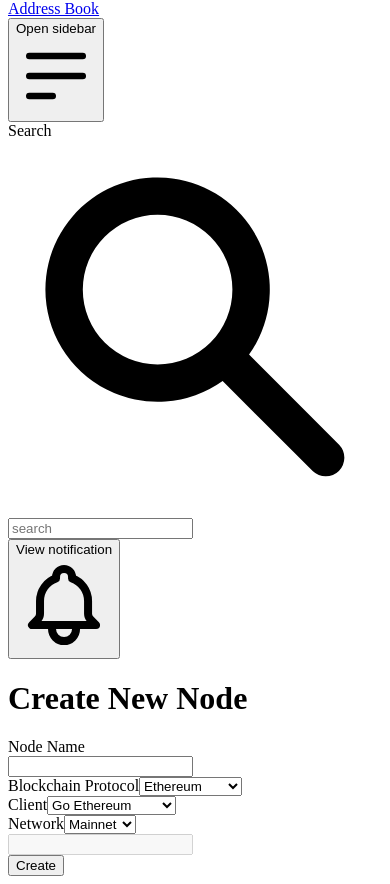
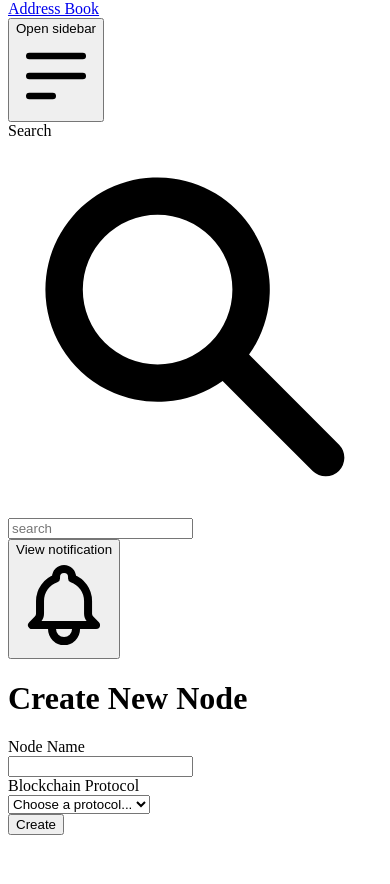
Before and after one commit to kotalco/community-dashboard, a Next.js app: page /createnode in a window 390 px wide. Shown: the part 4156-5040 px from the top of the page. After the commit the page ends 4999 px from the top, so only its background shows below. Built offline with nearby package versions, Linux system fonts and the light colour scheme.

Commit message:
CreateNode: Fix node name error

```diff
--- a/components/molecules/Select/Select.tsx
+++ b/components/molecules/Select/Select.tsx
@@ -1,20 +1,23 @@
 import React from 'react'
 
 import InputLabel from '@components/atoms/InputLabel/InputLabel'
+import ExclamationCircleIcon from '@components/Icons/ExclamationCircleIcon/ExclamationCircleIcon'
 import { SelectOption } from '@interfaces/SelectOption'
 
 interface Props {
   options: SelectOption[]
   name: string
+  onChange: (e: React.ChangeEvent<HTMLSelectElement>) => void
+  onBlur: (e: React.FocusEvent<HTMLSelectElement>) => void
   label: string
   rounded?: string
-  defaultValue?: string
-  onChange?: (e: React.ChangeEvent<HTMLSelectElement>) => void
+  error?: string
 }
 
 const Select = React.forwardRef<HTMLSelectElement, Props>(
-  ({ options, name, label, onChange, defaultValue, rounded }, ref) => {
+  ({ options, name, label, rounded, error, onChange, onBlur }, ref) => {
     return (
+      <>
         <div className="mt-4 max-w-xs">
           <InputLabel
             htmlFor={name}
@@ -22,23 +25,36 @@ const Select = React.forwardRef<HTMLSelectElement, Props>(
           >
             {label}
           </InputLabel>
+          <div className="relative">
             <select
-          defaultValue={defaultValue}
               id={name}
               name={name}
+              onChange={onChange}
+              onBlur={onBlur}
               ref={ref}
-          onChange={onChange}
               className={`mt-1 block w-full pl-3 pr-10 py-2 text-base border-gray-300 focus:outline-none focus:ring-indigo-500 focus:border-indigo-500 sm:text-sm ${
                 rounded ? rounded : 'rounded-md '
               }`}
             >
-          {options.map((option, i) => (
-            <option key={i} value={option.value}>
-              {option.label}
+              {options.map(({ value, label }, i) => (
+                <option key={i} value={value}>
+                  {label}
                 </option>
               ))}
             </select>
+            {error && (
+              <div className="absolute inset-y-0 right-6 pr-3 flex items-center pointer-events-none">
+                <ExclamationCircleIcon />
               </div>
+            )}
+          </div>
+        </div>
+        {error && (
+          <p className="mt-2 text-sm text-red-600" id="email-error">
+            {error}
+          </p>
+        )}
+      </>
     )
   }
 )
--- a/components/molecules/TextInput/TextInput.tsx
+++ b/components/molecules/TextInput/TextInput.tsx
@@ -11,8 +11,8 @@ interface Props {
   disabled?: boolean
   rounded?: string
   error?: string
-  onBlur?: (e: React.FocusEvent<HTMLInputElement>) => void
-  onChange?: (e: React.ChangeEvent<HTMLInputElement>) => void
+  onBlur: (e: React.FocusEvent<HTMLInputElement>) => void
+  onChange: (e: React.ChangeEvent<HTMLInputElement>) => void
 }
 
 const TextInput = React.forwardRef<HTMLInputElement, Props>(
@@ -25,6 +25,7 @@ const TextInput = React.forwardRef<HTMLInputElement, Props>(
       disabled = false,
       placeholder = '',
       onBlur,
+      onChange,
       error,
     },
     ref
@@ -41,6 +42,7 @@ const TextInput = React.forwardRef<HTMLInputElement, Props>(
         )}
         <div className="relative max-w-xs">
           <input
+            onChange={onChange}
             onBlur={onBlur}
             placeholder={placeholder}
             ref={ref}
--- a/components/organisms/CreateNodeForm/CreateNodeForm.tsx
+++ b/components/organisms/CreateNodeForm/CreateNodeForm.tsx
@@ -1,51 +1,131 @@
-import React from 'react'
+import React, { useState } from 'react'
 import { useForm } from 'react-hook-form'
+import { useRouter } from 'next/router'
 
 import TextInput from '@components/molecules/TextInput/TextInput'
 import Select from '@components/molecules/Select/Select'
-import { protocolSelectOptions } from '@data/data'
+import Button from '@components/atoms/Button/Button'
+import {
+  protocolSelectOptions,
+  ethereumNodeClientsOptions,
+  ethereumNodeNetworkOptions,
+} from '@data/data'
 import { Protocol } from '@enums/Protocol'
-import CreateEthereumNodeForm from '../CreateEthereumNodeForm/CreateEthereumNodeForm'
+import { createNode } from '@utils/requests'
 
 export type FormData = {
   name: string
   protocol: string
-}
-
-const defaultValues = {
-  protocol: Protocol.ethereum,
+  client: string
+  selectNetwork: string
+  textNetwork: string
 }
 
 const CreateNodeForm: React.FC = () => {
-  const { register, watch, formState } = useForm<FormData>({
-    mode: 'onTouched',
-    defaultValues,
-  })
-  const [protocol, name] = watch(['protocol', 'name'])
+  const [submitError, setSubmitError] = useState('')
+  const router = useRouter()
+  const {
+    register,
+    watch,
+    formState: { errors, isSubmitted, isValid, isSubmitting },
+    handleSubmit,
+  } = useForm<FormData>()
+  const [protocol, selectNetwork] = watch(['protocol', 'selectNetwork'])
+
+  const onSubmit = async ({
+    name,
+    protocol,
+    client,
+    selectNetwork,
+    textNetwork,
+  }: FormData) => {
+    const network = selectNetwork === 'other' ? textNetwork : selectNetwork
+
+    const body = { name, client, network }
+
+    try {
+      setSubmitError('')
+      const node = await createNode(protocol, body)
+      localStorage.setItem('node', JSON.stringify(node))
+      router.push('/')
+    } catch (e) {
+      setSubmitError(e.response.data.error)
+    }
+  }
 
   return (
     <form>
-      <div className="px-4 pt-6 sm:px-6">
+      <div className="px-4 py-5 sm:p-6">
         {/* Node Name */}
         <TextInput
-          {...register('name', { required: 'Please provide a node name.' })}
+          {...register('name', { required: 'Please provide a node name' })}
           label="Node Name"
-          error={formState.errors.name?.message}
+          error={errors.name?.message}
         />
 
         {/* Blockchain Protocol */}
         <Select
           label="Blockchain Protocol"
-          options={protocolSelectOptions}
-          {...register('protocol')}
+          error={errors.protocol?.message}
+          options={[
+            { label: 'Choose a protocol...', value: '' },
+            ...protocolSelectOptions,
+          ]}
+          {...register('protocol', { required: 'Please choose a protocol' })}
         />
+
+        {/* Ask for CLIENT and NETWORK in case of PROTOCOL is ETHEREUM */}
+        {protocol === Protocol.ethereum && (
+          <>
+            {/* Client */}
+            <Select
+              label="Client"
+              error={errors.client?.message}
+              options={[
+                { label: 'Choose a client...', value: '' },
+                ...ethereumNodeClientsOptions,
+              ]}
+              {...register('client', { required: 'Please choose a protocol' })}
+            />
+            {/* Network */}
+            <Select
+              label="Network"
+              rounded={
+                selectNetwork === 'other' ? 'rounded-none rounded-t-md' : ''
+              }
+              options={[
+                { label: 'Choose a network...', value: '' },
+                ...ethereumNodeNetworkOptions,
+                { label: 'Other', value: 'other' },
+              ]}
+              {...register('selectNetwork')}
+            />
+            {selectNetwork === 'other' && (
+              <TextInput
+                placeholder="Network Name"
+                rounded="rounded-none rounded-b-md"
+                {...register('textNetwork')}
+              />
+            )}
+
+            {/* Show if there is an error from server */}
+            {submitError && (
+              <p className="text-center text-red-500 my-5">{submitError}</p>
+            )}
+          </>
+        )}
       </div>
 
-      {protocol === Protocol.ethereum && (
-        <CreateEthereumNodeForm nodeName={name} />
-      )}
-
       {/* <!-- end: content here --> */}
+      <div className="px-4 py-3 bg-gray-50 text-right sm:px-6">
+        <Button
+          disabled={(isSubmitted && !isValid) || isSubmitting}
+          onClick={handleSubmit(onSubmit)}
+          loading={isSubmitting}
+        >
+          Create
+        </Button>
+      </div>
     </form>
   )
 }
```
Lines whose indentation alone changed are shown as unchanged.
